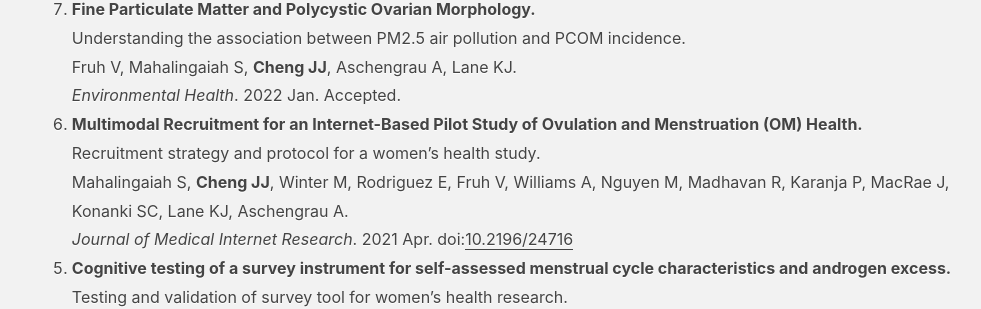
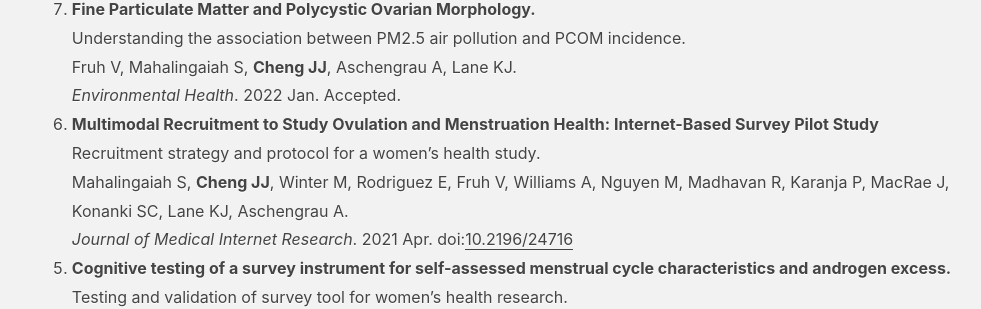
Before and after one commit to jay-jojo-cheng/jay-jojo-cheng.github.io, a Jekyll site: the page built from publications.md, in a window 1280 px wide. Shown: the part 379-688 px from the top of the page, without its empty margins (141-1122 px from the left). Built offline with Jekyll 4.4.1, drawn with Linux system fonts in a browser that asks for light colours.

Commit message:
Update publications.md

```diff
--- a/publications.md
+++ b/publications.md
@@ -17,7 +17,7 @@ description: Jay Jojo Cheng's publications
     Understanding the association between PM2.5 air pollution and PCOM incidence. <br>
     Fruh V, Mahalingaiah S, **Cheng JJ**, Aschengrau A, Lane KJ. <br>
     *Environmental Health*. 2022 Jan. Accepted.
-1.  **Multimodal Recruitment for an Internet-Based Pilot Study of Ovulation and Menstruation (OM) Health.** <br>
+1.  **Multimodal Recruitment to Study Ovulation and Menstruation Health: Internet-Based Survey Pilot Study** <br>
     Recruitment strategy and protocol for a women's health study. <br>
     Mahalingaiah S, **Cheng JJ**, Winter M, Rodriguez E, Fruh V, Williams A, Nguyen M, Madhavan R, Karanja P, MacRae J, Konanki SC, Lane KJ, Aschengrau A. <br>
     *Journal of Medical Internet Research*. 2021 Apr. doi:[10.2196/24716](https://doi.org/10.2196/24716)
```
